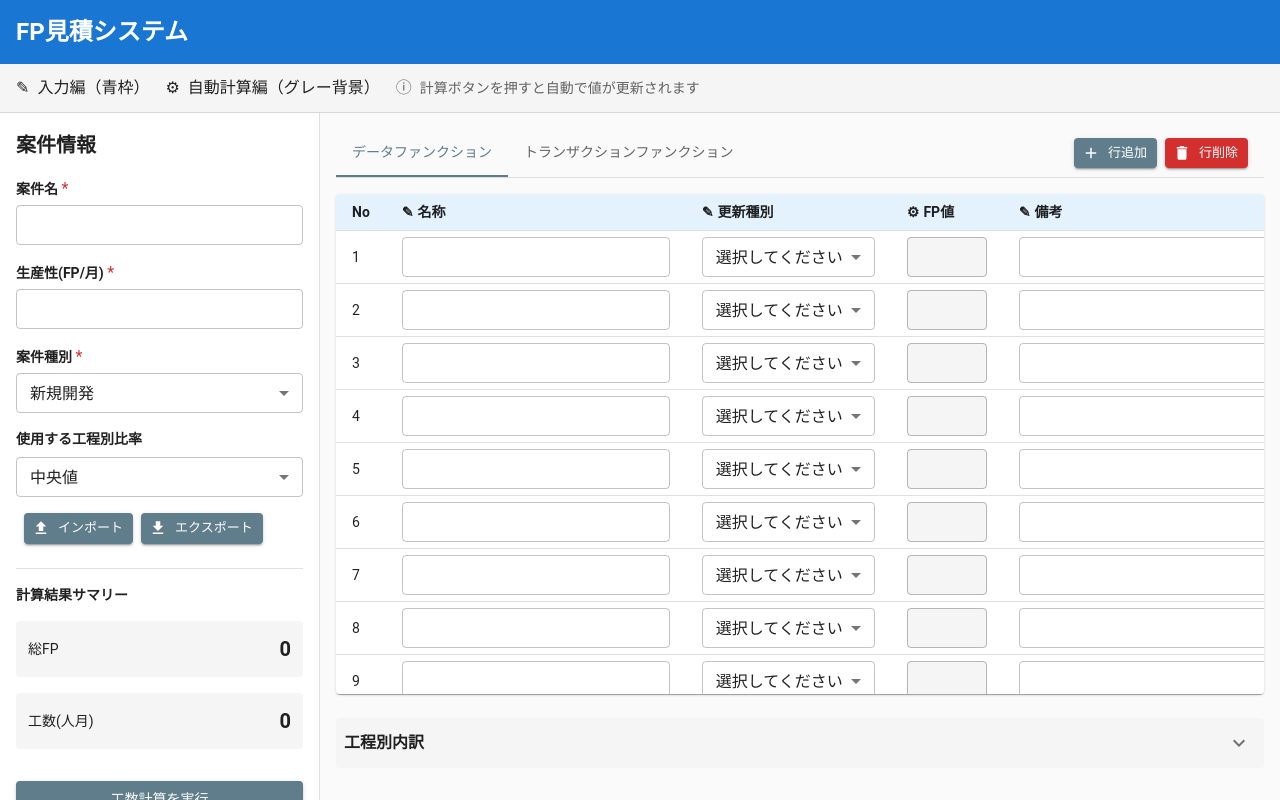
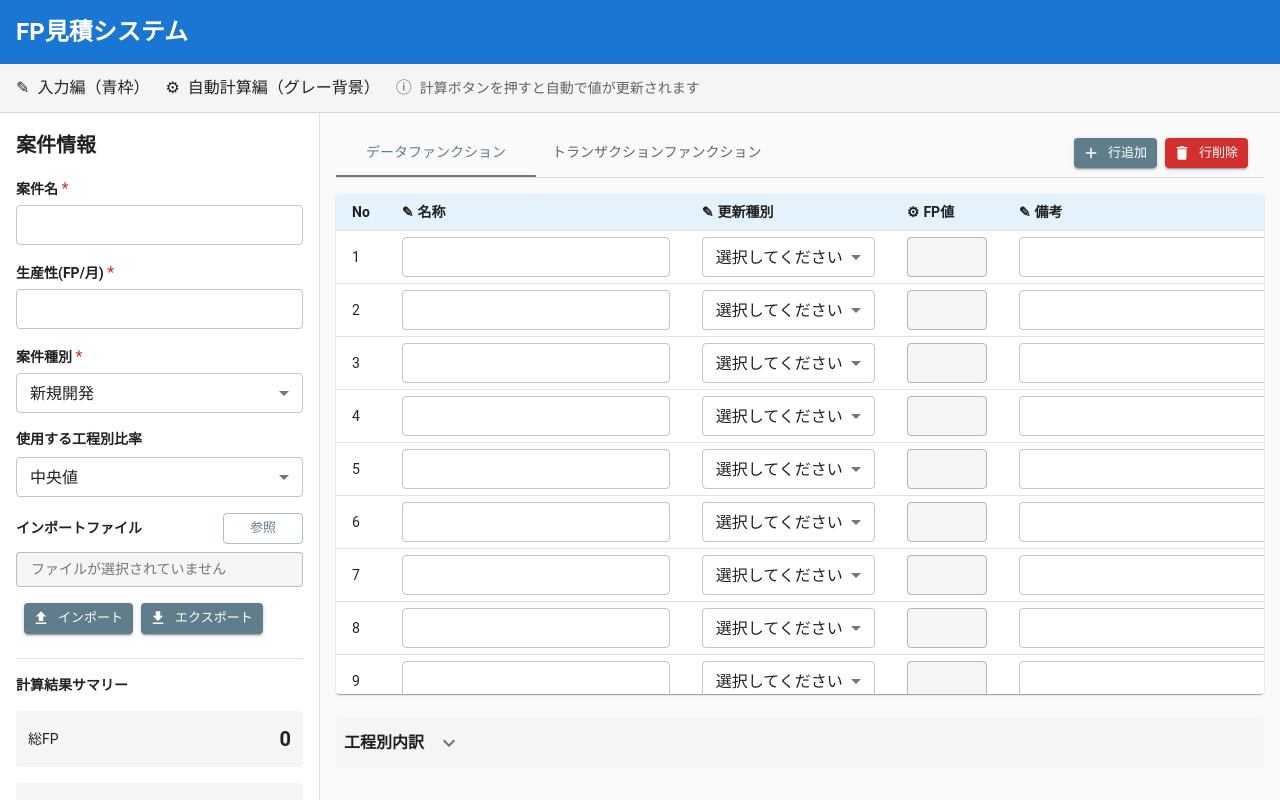
Before and after one commit to itou-kr/quote-calc-system, a React (Vite) app in the folder src/client/: page /CALC in a window 1280 px wide. Built offline with nearby package versions, Linux system fonts and the light colour scheme.

Commit message:
・setupYupSchemeを更新 ・レイアウトを変更

```diff
--- a/src/client/src/components/pages/CALC/form/CalcForm/CalcForm.tsx
+++ b/src/client/src/components/pages/CALC/form/CalcForm/CalcForm.tsx
@@ -18,7 +18,7 @@ import TextField from '@front/components/ui/TextField';
 import { t } from 'i18next';
 
 // 初期データファンクションデータ
-const DEFAULT_DATA_FUNCTIONS = Array.from({ length: 20 }, () => ({
+const DEFAULT_DATA_FUNCTIONS = Array.from({ length: 50 }, () => ({
     selected: false,
     name: '',
     updateType: '',
@@ -27,7 +27,7 @@ const DEFAULT_DATA_FUNCTIONS = Array.from({ length: 20 }, () => ({
 }));
 
 // 初期トランザクションファンクションデータ
-const DEFAULT_TRANSACTION_FUNCTIONS = Array.from({ length: 20 }, () => ({
+const DEFAULT_TRANSACTION_FUNCTIONS = Array.from({ length: 50 }, () => ({
     selected: false,
     name: '',
     externalInput: 0,
@@ -43,6 +43,8 @@ const setupYupScheme = () => {
         projectName: yup.string().required('案件名を入力してください'),
         productivityFPPerMonth: yup.number().positive('正の数を入力してください').required('生産性を入力してください'),
         projectType: yup.string().required('案件種別を選択してください'),
+        // 使用する工程別比率
+        processRatioType: yup.string().required('使用する工程別比率を選択してください'),
 
         // データファンクション情報
         dataFunctions: yup.array().of(
@@ -67,6 +69,15 @@ const setupYupScheme = () => {
                 remarks: yup.string(),
             })
         ),
+
+        // 工程別比率
+        processRatios: yup.object({
+            basicDesign: yup.number().min(0, '0以上の値を入力してください').max(1, '1以下の値を入力してください'),
+            detailedDesign: yup.number().min(0, '0以上の値を入力してください').max(1, '1以下の値を入力してください'),
+            implementation: yup.number().min(0, '0以上の値を入力してください').max(1, '1以下の値を入力してください'),
+            integrationTest: yup.number().min(0, '0以上の値を入力してください').max(1, '1以下の値を入力してください'),
+            systemTest: yup.number().min(0, '0以上の値を入力してください').max(1, '1以下の値を入力してください'),
+        }),
     });
 };
 
@@ -292,8 +303,34 @@ function CalcForm(props: Props) {
                             </Select>
                         </Box>
 
-                        {/* インポート/エクスポート */}
-                        <Stack direction="row" spacing={1} sx={{ mb: 3, mt: 2 }}>
+                        {/* インポートファイル名表示/参照ボタン */}
+                        <Box sx={{ mb: 2 }}>
+                            <Stack direction="row" spacing={1} alignItems="center" justifyContent="space-between" sx={{ mb: 1 }}>
+                                <Typography variant="body2" sx={{ fontWeight: 'bold' }}>インポートファイル</Typography>
+                                <Button variant="outlined" size="small" onClick={() => {}} sx={{ minWidth: 80 }}>参照</Button>
+                            </Stack>
+                            <Box
+                                component="input"
+                                type="text"
+                                placeholder="ファイルが選択されていません"
+                                disabled
+                                sx={{
+                                    width: '100%',
+                                    padding: '8.5px 14px',
+                                    fontSize: '0.875rem',
+                                    border: '1px solid rgba(0, 0, 0, 0.23)',
+                                    borderRadius: '4px',
+                                    bgcolor: 'white',
+                                    '&:disabled': {
+                                        bgcolor: '#f5f5f5',
+                                        cursor: 'not-allowed'
+                                    }
+                                }}
+                            />
+                        </Box>
+
+                        {/* インポートボタン/エクスポートボタン */}
+                        <Stack direction="row" spacing={1} sx={{ mb: 3 }}>
                             <ImportButton onFileSelect={onImportButtonClick} onClick={() => {}} size="small">インポート</ImportButton>
                             <ExportButton onClick={onExportButtonClick} size="small" />
                         </Stack>
@@ -330,7 +367,7 @@ function CalcForm(props: Props) {
                     <Box sx={{ flex: 1, p: 2, overflow: 'hidden', bgcolor: '#fafafa' }}>
                         {/* テーブルタブと操作ボタン */}
                         <Box sx={{ display: 'flex', justifyContent: 'space-between', alignItems: 'center', borderBottom: 1, borderColor: 'divider', mb: 2 }}>
-                            <Tabs value={tableTabValue} onChange={(_, newValue) => setTableTabValue(newValue)}>
+                            <Tabs value={tableTabValue} onChange={(_, newValue) => setTableTabValue(newValue)} sx={{ '& .MuiTab-root': { minWidth: 200 } }}>
                                 <Tab label="データファンクション" />
                                 <Tab label="トランザクションファンクション" />
                             </Tabs>
@@ -342,8 +379,9 @@ function CalcForm(props: Props) {
 
                         {/* ファンクション情報入力テーブル */}
                         <Paper elevation={1} sx={{ maxHeight: processBreakdownOpen ? 'calc(100vh - 460px)' : 'calc(100vh - 300px)', overflow: 'auto', transition: 'max-height 300ms ease-in-out' }}>
-                            <Table stickyHeader size="small">
-                                {tableTabValue === 0 ? (
+                            {/* データファンクションテーブル */}
+                            <Box sx={{ display: tableTabValue === 0 ? 'block' : 'none' }}>
+                                <Table stickyHeader size="small">
                                     <TableHead>
                                         <TableRow>
                                             <TableCell sx={{ bgcolor: '#e3f2fd', fontWeight: 'bold', width: 60 }}>No</TableCell>
@@ -374,7 +412,38 @@ function CalcForm(props: Props) {
                                             <TableCell align="center" padding="checkbox" sx={{ bgcolor: '#e3f2fd', fontWeight: 'bold', minWidth: 80 }}>行選択</TableCell>
                                         </TableRow>
                                     </TableHead>
-                                ) : (
+                                    <TableBody>
+                                        {dataFields.map((field, index) => (
+                                            <TableRow key={field.id} hover>
+                                                <TableCell>{index + 1}</TableCell>
+                                                <TableCell>
+                                                    <TextField name={`dataFunctions.${index}.name`} control={control} trigger={trigger} t={t} sx={{ '& .MuiInputBase-root': { bgcolor: 'white' } }} />
+                                                </TableCell>
+                                                <TableCell>
+                                                    <Select value={watch(`dataFunctions.${index}.updateType`) || ''} onChange={(e) => setValue(`dataFunctions.${index}.updateType`, e.target.value)} size="small" fullWidth displayEmpty sx={{ bgcolor: 'white' }}>
+                                                        <MenuItem value="">選択してください</MenuItem>
+                                                        <MenuItem value="更新あり">更新あり</MenuItem>
+                                                        <MenuItem value="参照のみ">参照のみ</MenuItem>
+                                                    </Select>
+                                                </TableCell>
+                                                <TableCell>
+                                                    <TextField name={`dataFunctions.${index}.fpValue`} control={control} trigger={trigger} t={t} type="number" notFullWidth disabled sx={{ '& .MuiInputBase-root': { bgcolor: '#f5f5f5', width: 80 } }} />
+                                                </TableCell>
+                                                <TableCell>
+                                                    <TextField name={`dataFunctions.${index}.remarks`} control={control} trigger={trigger} t={t} sx={{ '& .MuiInputBase-root': { bgcolor: 'white' } }} />
+                                                </TableCell>
+                                                <TableCell align="center" padding="checkbox">
+                                                    <Checkbox checked={watch(`dataFunctions.${index}.selected`) || false} onChange={(e) => setValue(`dataFunctions.${index}.selected`, e.target.checked)} />
+                                                </TableCell>
+                                            </TableRow>
+                                        ))}
+                                    </TableBody>
+                                </Table>
+                            </Box>
+
+                            {/* トランザクションファンクションテーブル */}
+                            <Box sx={{ display: tableTabValue === 1 ? 'block' : 'none' }}>
+                                <Table stickyHeader size="small">
                                     <TableHead>
                                         <TableRow>
                                             <TableCell sx={{ bgcolor: '#e3f2fd', fontWeight: 'bold', minWidth: 60 }}>No</TableCell>
@@ -417,35 +486,8 @@ function CalcForm(props: Props) {
                                             <TableCell align="center" padding="checkbox" sx={{ bgcolor: '#e3f2fd', fontWeight: 'bold', minWidth: 80 }}>行選択</TableCell>
                                         </TableRow>
                                     </TableHead>
-                                )}
-                                <TableBody>
-                                    {tableTabValue === 0 ? (
-                                        dataFields.map((field, index) => (
-                                            <TableRow key={field.id} hover>
-                                                <TableCell>{index + 1}</TableCell>
-                                                <TableCell>
-                                                    <TextField name={`dataFunctions.${index}.name`} control={control} trigger={trigger} t={t} sx={{ '& .MuiInputBase-root': { bgcolor: 'white' } }} />
-                                                </TableCell>
-                                                <TableCell>
-                                                    <Select value={watch(`dataFunctions.${index}.updateType`) || ''} onChange={(e) => setValue(`dataFunctions.${index}.updateType`, e.target.value)} size="small" fullWidth displayEmpty sx={{ bgcolor: 'white' }}>
-                                                        <MenuItem value="">選択してください</MenuItem>
-                                                        <MenuItem value="更新あり">更新あり</MenuItem>
-                                                        <MenuItem value="参照のみ">参照のみ</MenuItem>
-                                                    </Select>
-                                                </TableCell>
-                                                <TableCell>
-                                                    <TextField name={`dataFunctions.${index}.fpValue`} control={control} trigger={trigger} t={t} type="number" notFullWidth disabled sx={{ '& .MuiInputBase-root': { bgcolor: '#f5f5f5', width: 80 } }} />
-                                                </TableCell>
-                                                <TableCell>
-                                                    <TextField name={`dataFunctions.${index}.remarks`} control={control} trigger={trigger} t={t} sx={{ '& .MuiInputBase-root': { bgcolor: 'white' } }} />
-                                                </TableCell>
-                                                <TableCell align="center" padding="checkbox">
-                                                    <Checkbox checked={watch(`dataFunctions.${index}.selected`) || false} onChange={(e) => setValue(`dataFunctions.${index}.selected`, e.target.checked)} />
-                                                </TableCell>
-                                            </TableRow>
-                                        ))
-                                    ) : (
-                                        transactionFields.map((field, index) => (
+                                    <TableBody>
+                                        {transactionFields.map((field, index) => (
                                             <TableRow key={field.id} hover>
                                                 <TableCell>{index + 1}</TableCell>
                                                 <TableCell>
@@ -470,17 +512,17 @@ function CalcForm(props: Props) {
                                                     <Checkbox checked={watch(`transactionFunctions.${index}.selected`) || false} onChange={(e) => setValue(`transactionFunctions.${index}.selected`, e.target.checked)} />
                                                 </TableCell>
                                             </TableRow>
-                                        ))
-                                    )}
-                                </TableBody>
-                            </Table>
+                                        ))}
+                                    </TableBody>
+                                </Table>
+                            </Box>
                         </Paper>
 
                         {/* 工程別工数・工期テーブル */}
                         <Box sx={{ mt: 3 }}>
-                            <Box sx={{ display: 'flex', alignItems: 'center', justifyContent: 'space-between', mb: 2, cursor: 'pointer', bgcolor: '#f5f5f5', p: 1, borderRadius: 1 }} onClick={() => setProcessBreakdownOpen(!processBreakdownOpen)}>
+                            <Box sx={{ display: 'flex', alignItems: 'center', mb: 2, cursor: 'pointer', bgcolor: '#f5f5f5', p: 1, borderRadius: 1 }} onClick={() => setProcessBreakdownOpen(!processBreakdownOpen)}>
                                 <Typography variant="body1" sx={{ fontWeight: 'bold' }}>工程別内訳</Typography>
-                                <IconButton size="small">
+                                <IconButton size="small" sx={{ ml: 1 }}>
                                     {processBreakdownOpen ? <ExpandLessIcon /> : <ExpandMoreIcon />}
                                 </IconButton>
                             </Box>
```
